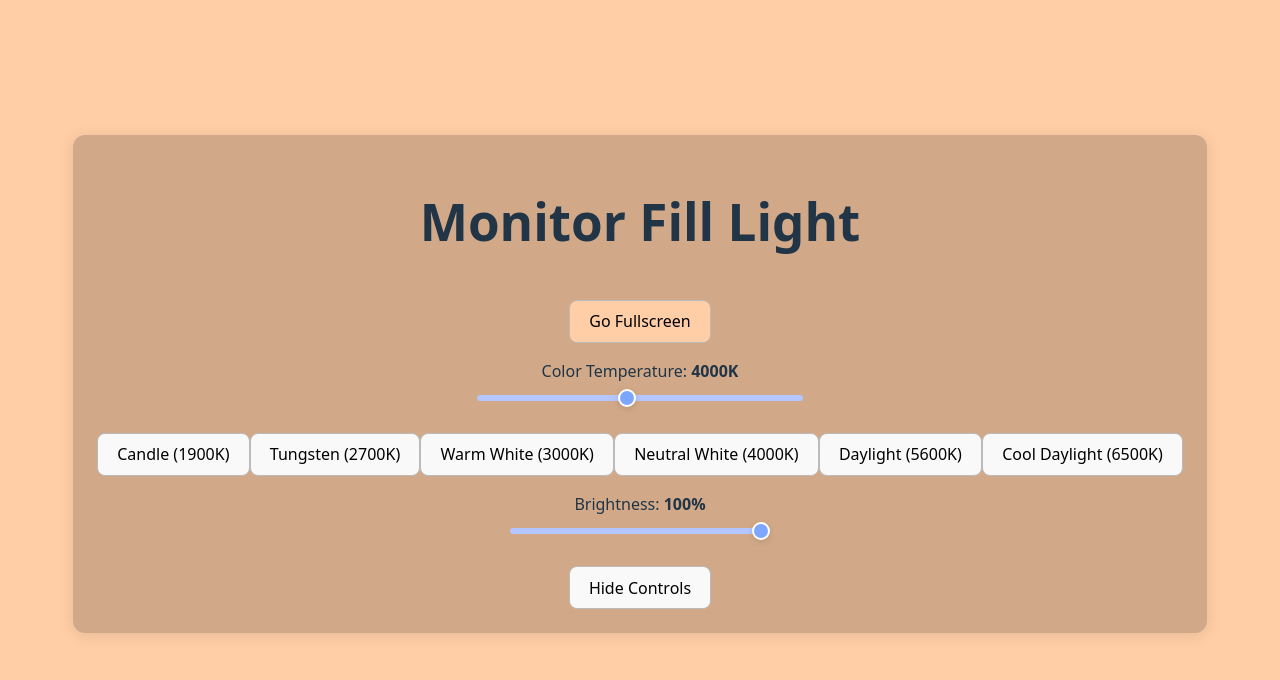
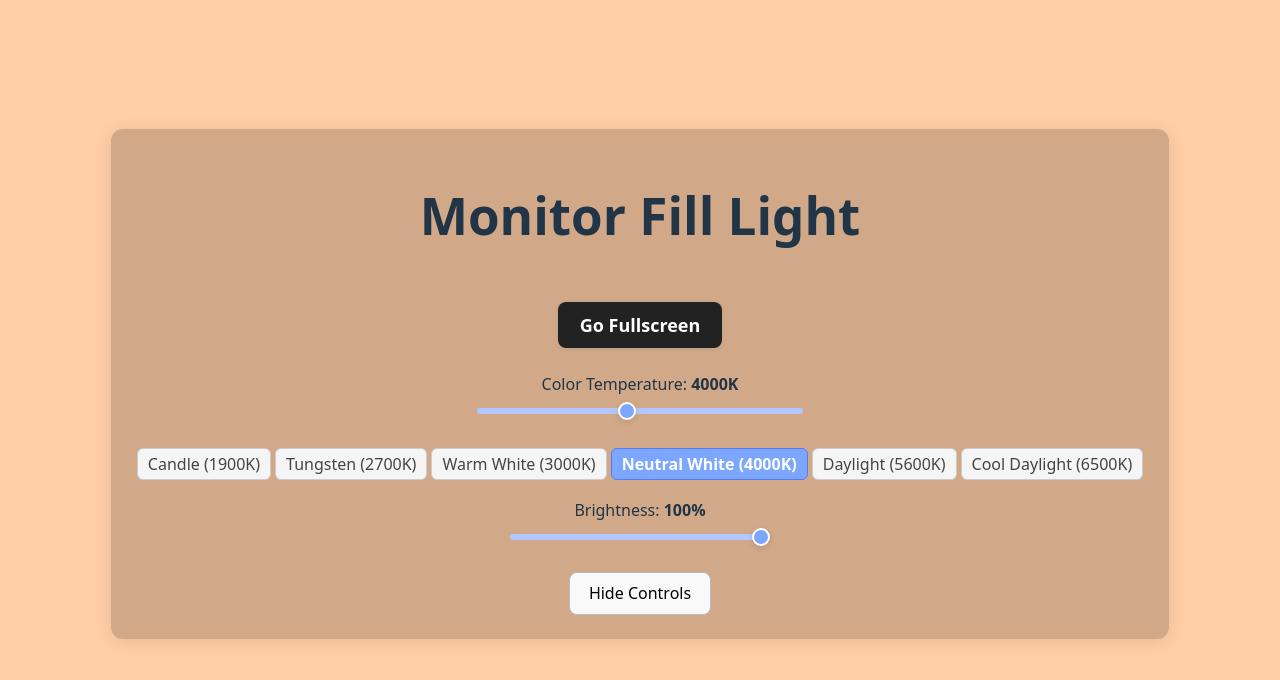
Before and after one commit to maple-buice/MonitorFillLight, a React (Vite) app: page / in a window 1280 px wide. Shown: the top 680 px of the page. Built offline with nearby package versions, Linux system fonts and the light colour scheme.

Commit message:
Fix Show Controls button visibility and button color consistency in controls panel

```diff
--- a/src/App.css
+++ b/src/App.css
@@ -174,34 +174,70 @@ button:hover {
 }
 
 .show-controls-btn {
-  position: fixed;
-  top: 50%;
-  left: 50%;
-  transform: translate(-50%, -50%);
-  z-index: 10;
-  background: rgba(0,0,0,0.25);
+  min-width: 120px;
+  min-height: 48px;
+  background: rgba(0,0,0,0.18);
   color: #fff;
   border: none;
   border-radius: 12px;
   font-size: 18px;
-  padding: 12px 20px;
   font-weight: 700;
   cursor: pointer;
-  box-shadow: 0 2px 8px rgba(0,0,0,0.2);
-  opacity: 0.6;
-  transition: opacity 0.2s, transform 0.3s;
+  box-shadow: 0 2px 8px rgba(0,0,0,0.12);
+  opacity: 1;
+  transition: background 0.2s, color 0.2s, transform 0.3s;
+  display: flex;
+  align-items: center;
+  justify-content: center;
 }
 .show-controls-btn:hover, .show-controls-btn:focus {
-  opacity: 1;
+  background: rgba(0,0,0,0.28);
+  color: #fff;
+}
+
+.fullscreen-btn {
+  min-width: 120px;
+  min-height: 40px;
   border: none;
+  border-radius: 8px;
+  font-size: 18px;
+  font-weight: 600;
+  margin-bottom: 8px;
+  margin-top: 8px;
+  box-shadow: 0 1px 4px rgba(0,0,0,0.08);
+  transition: background 0.2s, color 0.2s;
 }
-.show-controls-anim-show {
-  opacity: 0.6;
-  transform: translate(-50%, -50%) scale(1);
-  pointer-events: auto;
+.fullscreen-btn.light {
+  color: #222;
+  background: #fff;
 }
-.show-controls-anim-hide {
-  opacity: 0;
-  transform: translate(-50%, -50%) scale(0.95);
-  pointer-events: none;
+.fullscreen-btn.dark {
+  color: #fff;
+  background: #222;
 }
+.fullscreen-btn:hover, .fullscreen-btn:focus {
+  filter: brightness(0.95);
+}
+
+.preset-btn {
+  background: #f5f5f5;
+  color: #444;
+  border: 1px solid #ccc;
+  border-radius: 6px;
+  padding: 4px 10px;
+  font-size: 16px;
+  font-weight: 400;
+  cursor: pointer;
+  margin: 2px;
+  transition: background 0.2s, color 0.2s, border 0.2s;
+}
+.preset-btn.active {
+  background: #7da6ff;
+  color: #fff;
+  border: 1.5px solid #4d7cff;
+  font-weight: 700;
+}
+.preset-btn:hover, .preset-btn:focus {
+  background: #e0eaff;
+  color: #222;
+}
--- a/src/App.tsx
+++ b/src/App.tsx
@@ -145,7 +145,6 @@ function App() {
             <button
               className={`fullscreen-btn ${fullscreenBtnTextColor}`}
               onClick={handleFullscreen}
-              style={{ background: bgColor }}
             >
               {isFullscreen ? 'Exit Fullscreen' : 'Go Fullscreen'}
             </button>
```
